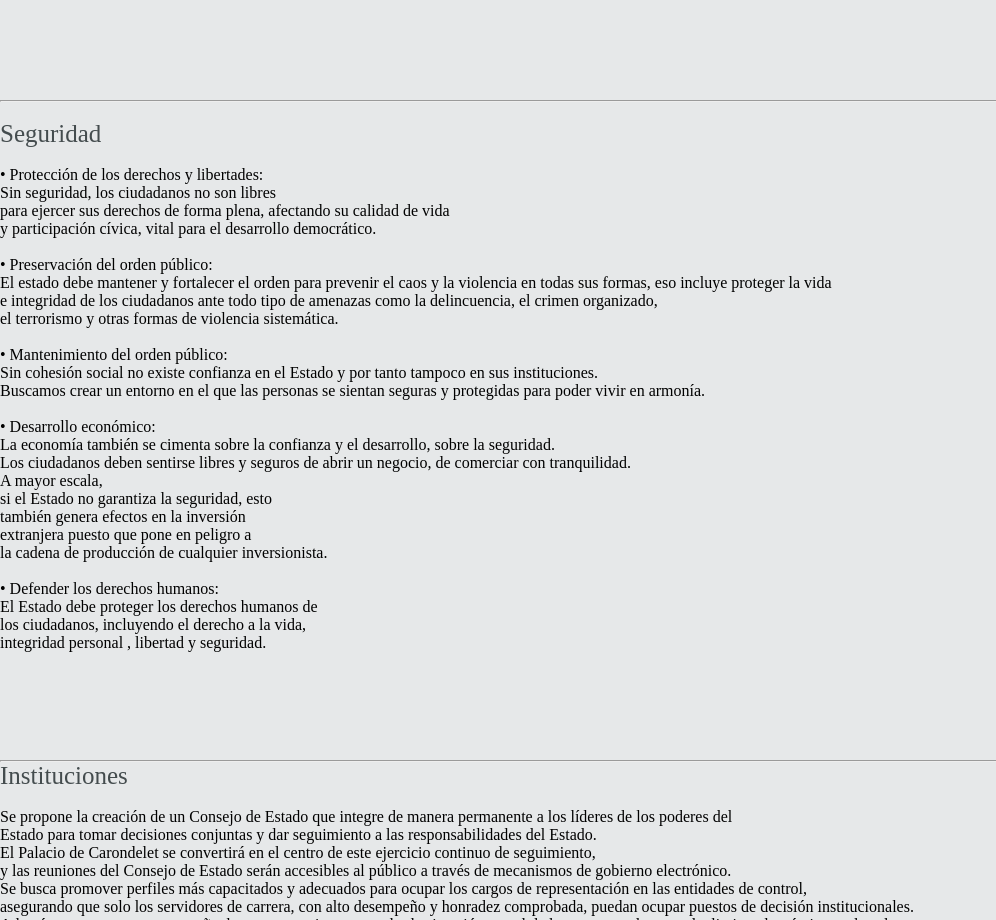
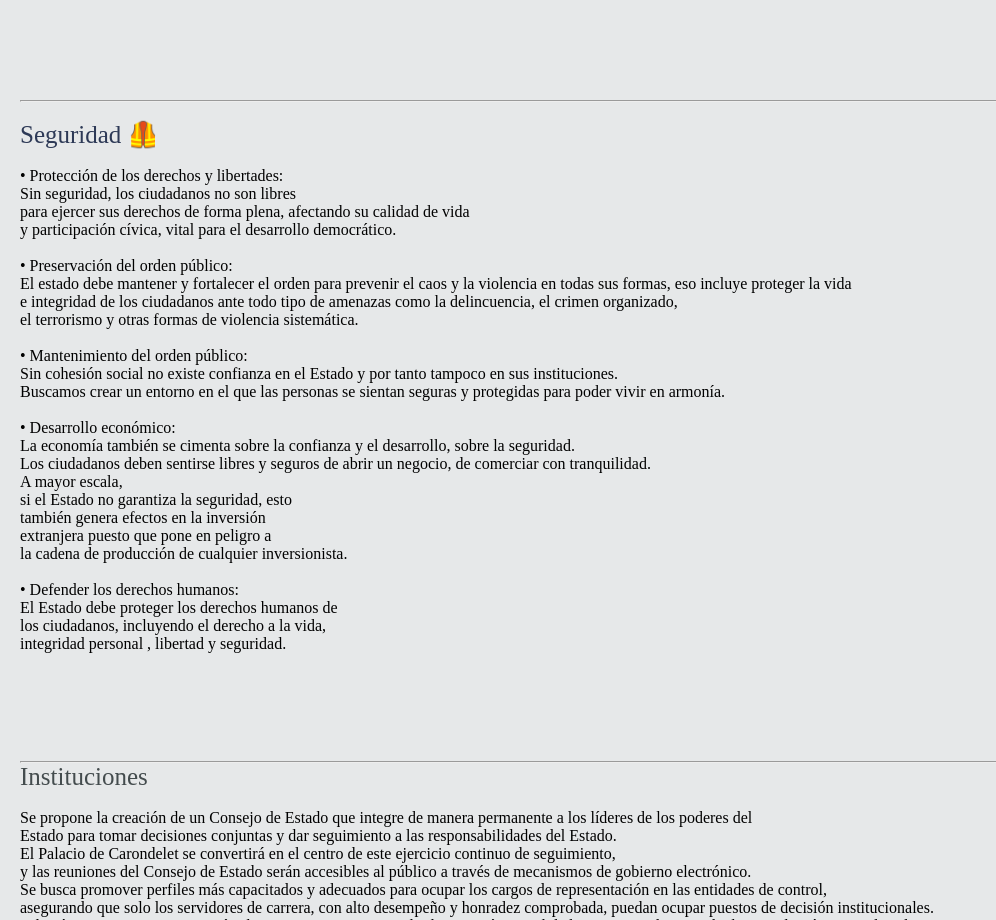
Before and after one commit to Moncayo1329/porquienvotar, a React (Create React App) app: page /JanTTopic in a window 1280 px wide. Shown: the part 3500-4420 px from the top of the page, without its empty margins (0-996 px from the left). Built offline with nearby package versions, Linux system fonts and the light colour scheme.

Commit message:
add text

```diff
--- a/src/markdown/article.md
+++ b/src/markdown/article.md
@@ -6,7 +6,7 @@
 
 
 <br>
-<span style="font-size: 25px;color: #444C4E;">Seguridad</span>
+<span style="font-size: 25px;color:#2d3956;">Seguridad 🦺</span>
 <br>
 <br>
 
--- a/src/styles/App.css
+++ b/src/styles/App.css
@@ -563,12 +563,14 @@ text-align: center;
       #Seguridad{
         position: absolute;
         top: 450%;
+        left:20px ;
 
 
       }
       #Instituciones{
         position: absolute;
         top: 600%;
+        left:15px ;
 
 
       }
```
